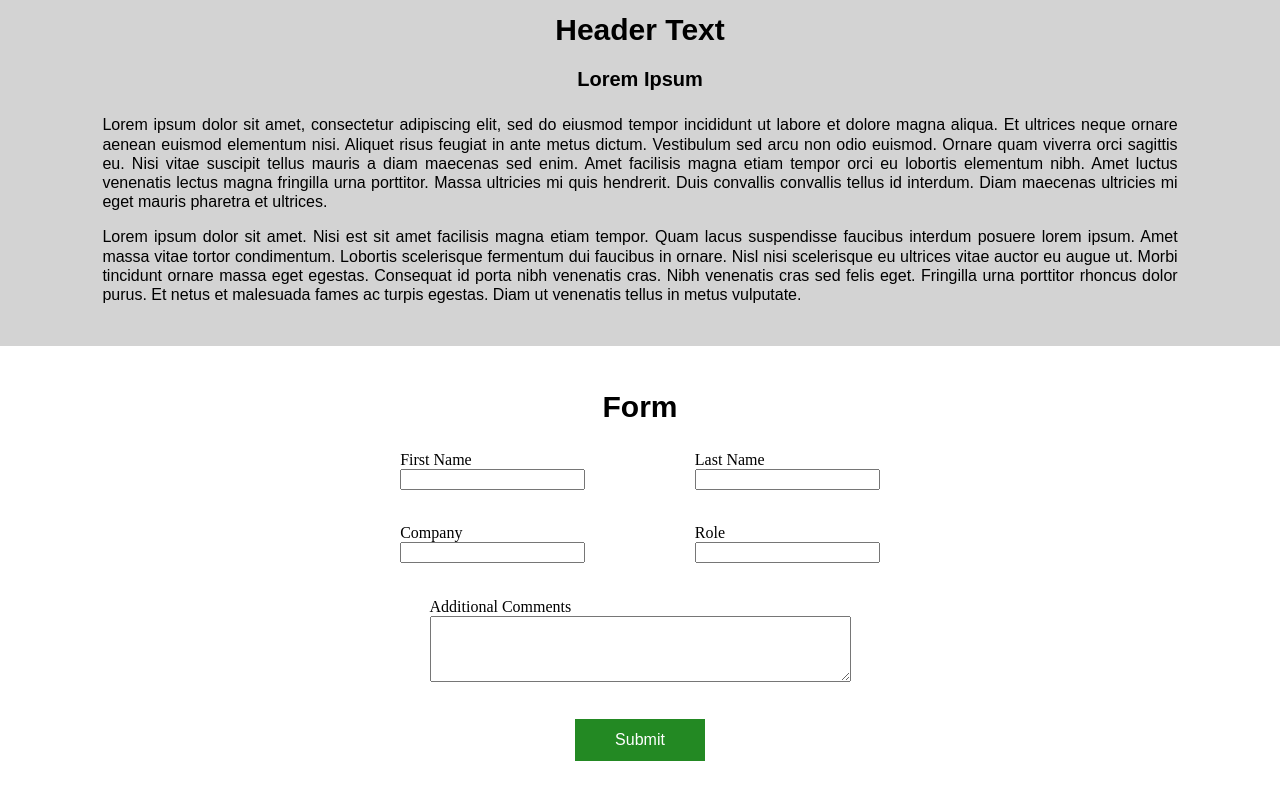
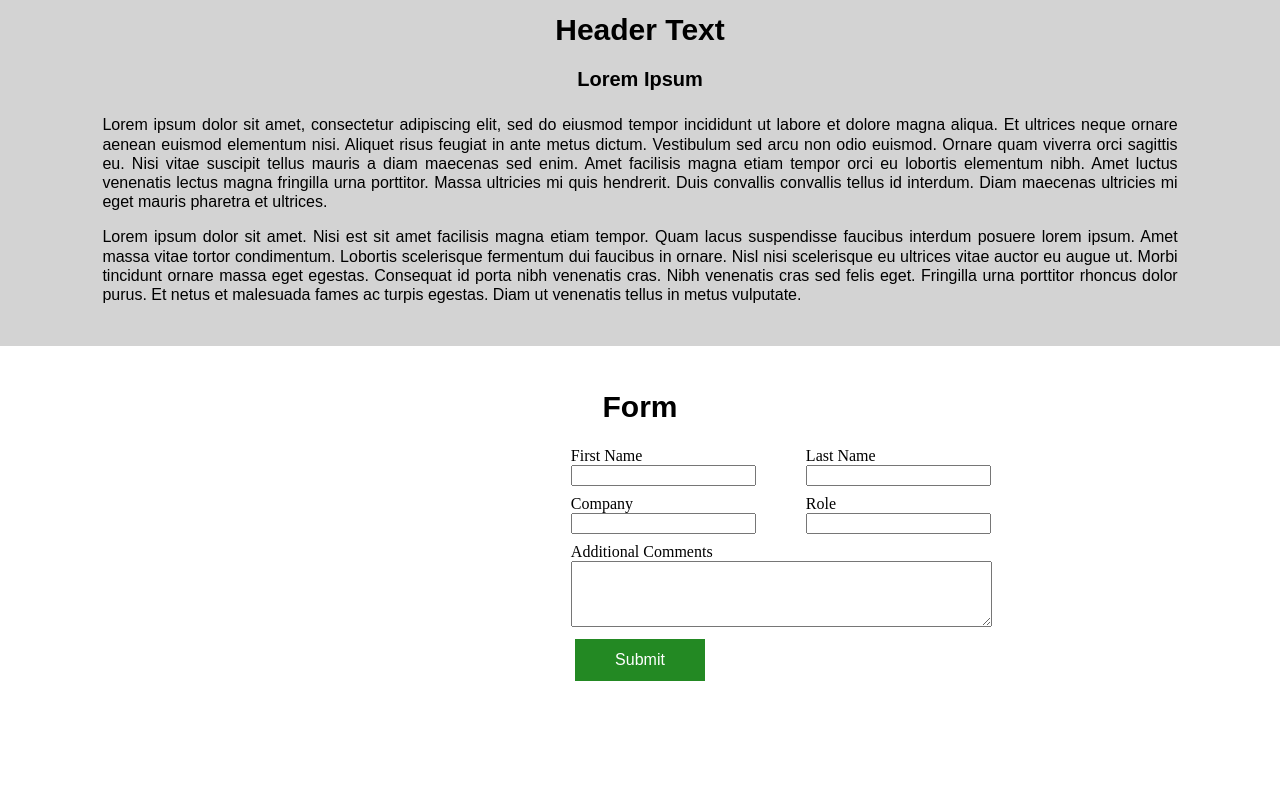
Before and after one commit to JedJaws/Zymo_LandingPage, a plain HTML site: page index.html in a window 1280 px wide. Shown: the part 893-1693 px from the top of the page. After the commit the page ends 1625 px from the top, so only its background shows below. Drawn offline with Linux system fonts and the light colour scheme.

Commit message:
fixed form spacing

```diff
--- a/css/style.css
+++ b/css/style.css
@@ -97,7 +97,7 @@ p {
 
 .botdiv {
     text-align:center;
-    padding:0% 20%;
+    padding:0% 40%;
     margin:4%;
     resize: none;
 }
```
